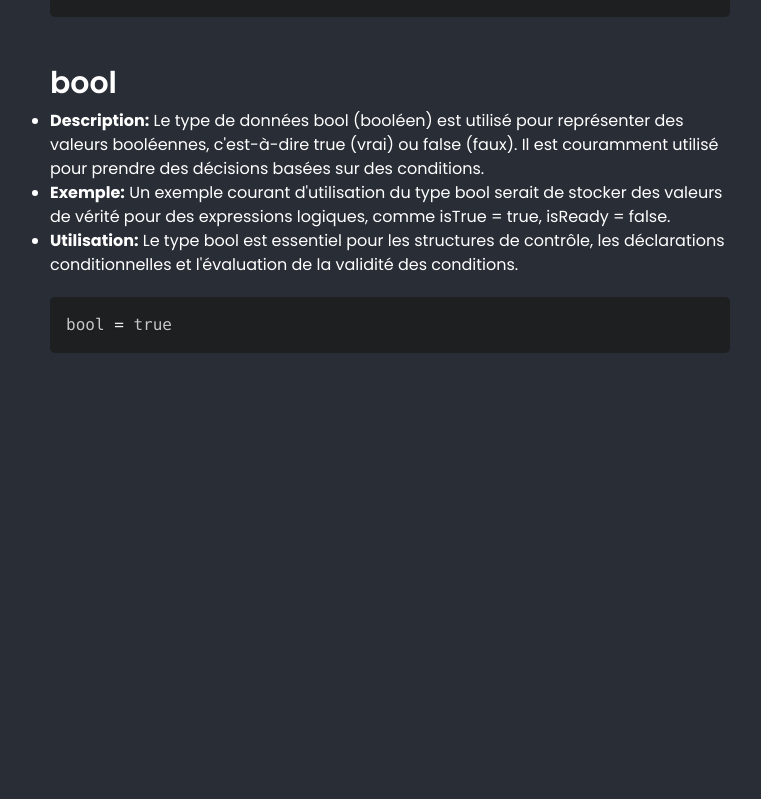
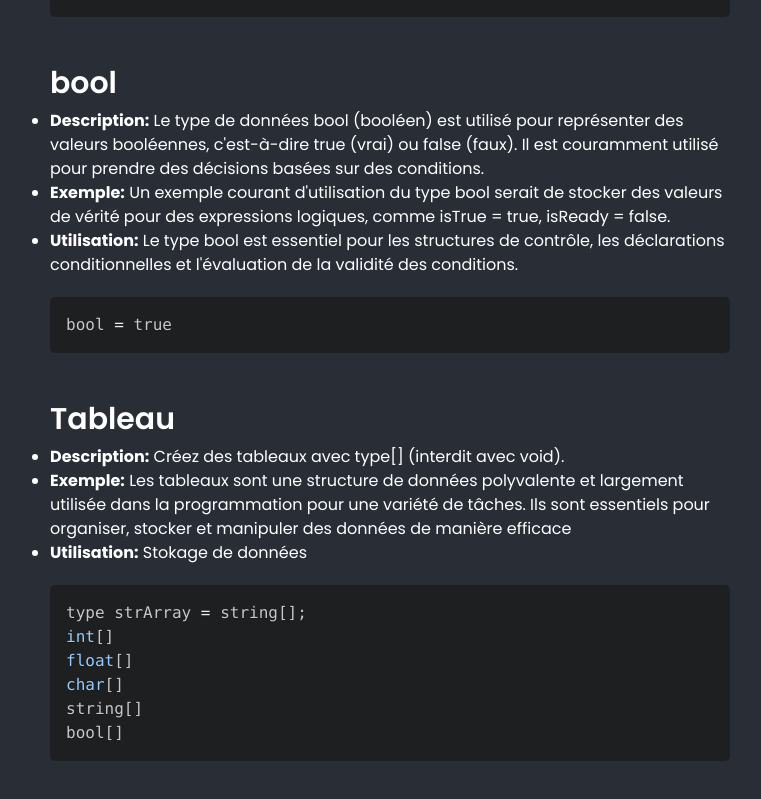
Before and after one commit to Gaetandrt/glados-doc, a Next.js app: page /learn/types-table in a window 1280 px wide. Shown: the part 1787-2586 px from the top of the page, without its empty margins (370-1131 px from the left). Before the commit the page ends 2228 px from the top, so only its background shows below. Built offline with nearby package versions, Linux system fonts and the light colour scheme.

Commit message:
add tableau

```diff
--- a/src/app/(site)/learn/types-table/page.tsx
+++ b/src/app/(site)/learn/types-table/page.tsx
@@ -44,6 +44,14 @@ const dataTypes = [
     title: 'bool',
     code: 'bool = true',
   },
+  {
+    description: " Créez des tableaux avec type[] (interdit avec void).",
+    exemple: " Les tableaux sont une structure de données polyvalente et largement utilisée dans la programmation pour une variété de tâches. Ils sont essentiels pour organiser, stocker et manipuler des données de manière efficace",
+    utilisation: " Stokage de données",
+    text: 'Lorem ipsum dolor sit amet, consectetur adipiscing elit, sed do eiusmod tempor incididunt ut labore et dolore magna',
+    title: 'Tableau',
+    code: 'type strArray = string[];\nint[]\nfloat[]\nchar[]\nstring[]\nbool[]',
+  },
 ];
 
 function DocumentationPage() {
```
